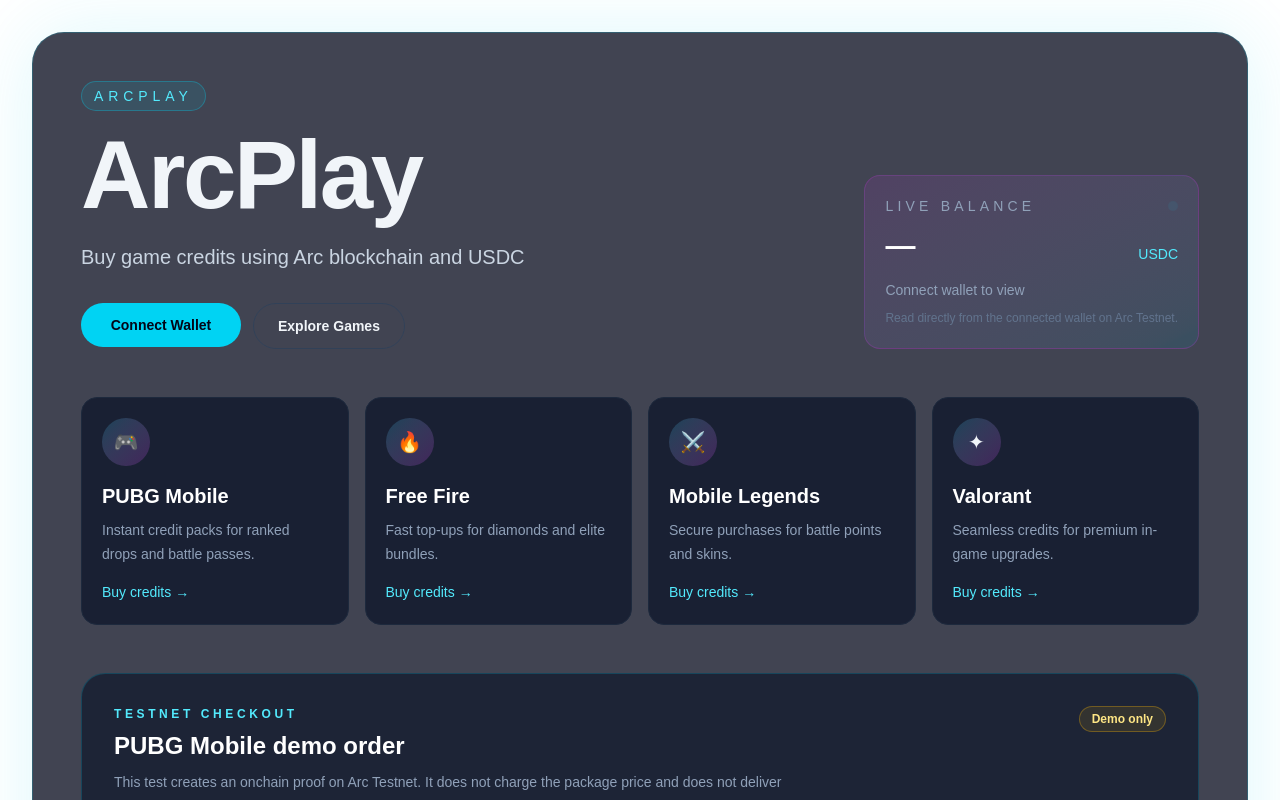
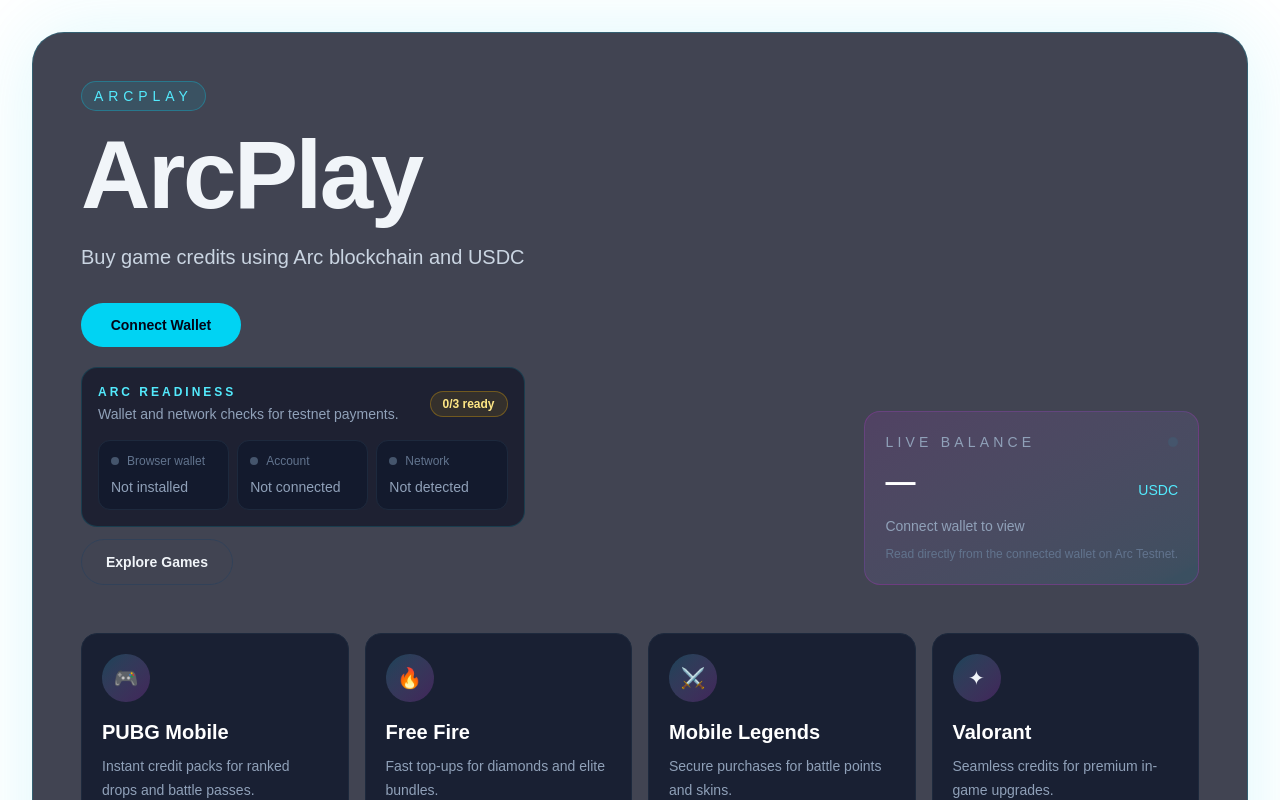
Before and after one commit to kejan2514/arcplay, a Next.js app: page / in a window 1280 px wide. Shown: the top 800 px of the page. Built offline with nearby package versions, Linux system fonts and the light colour scheme; no server answers.

Commit message:
feat: improve Arc wallet readiness

```diff
--- a/src/app/page.tsx
+++ b/src/app/page.tsx
@@ -46,7 +46,7 @@
               <p className="mt-5 max-w-xl text-lg text-slate-300 sm:text-xl">
                 Buy game credits using Arc blockchain and USDC
               </p>
-              <div className="mt-8 flex flex-col gap-3 sm:flex-row">
+              <div className="mt-8 flex flex-col items-start gap-3">
                 <WalletConnect />
                 <a
                   href="#games"
--- a/src/components/wallet-connect.tsx
+++ b/src/components/wallet-connect.tsx
@@ -4,6 +4,8 @@
 import { ARC_NETWORK } from "@/lib/arc-network";
 
 type WalletStatus = "idle" | "connecting" | "connected" | "error";
+
+const DISCONNECTED_KEY = "arcplay:wallet-disconnected";
 
 function shortenAddress(address: string) {
   return `${address.slice(0, 6)}…${address.slice(-4)}`;
@@ -16,53 +18,79 @@
     if (code === -32002) return "A wallet request is already waiting for approval.";
   }
 
-  return "Could not connect to the wallet. Please try again.";
+  return "Could not complete the wallet request. Please try again.";
+}
+
+function networkLabel(chainId: string) {
+  if (!chainId) return "Not detected";
+  if (chainId.toLowerCase() === ARC_NETWORK.chainIdHex.toLowerCase()) {
+    return ARC_NETWORK.chainName;
+  }
+  return `Chain ${Number.parseInt(chainId, 16) || "unknown"}`;
 }
 
 export default function WalletConnect() {
   const [address, setAddress] = useState("");
   const [chainId, setChainId] = useState("");
+  const [hasProvider, setHasProvider] = useState(false);
   const [status, setStatus] = useState<WalletStatus>("idle");
   const [message, setMessage] = useState("");
 
   const isArc = chainId.toLowerCase() === ARC_NETWORK.chainIdHex.toLowerCase();
+  const isReady = Boolean(address) && isArc;
 
   useEffect(() => {
     const provider = window.ethereum;
+    const providerCheck = window.setTimeout(() => setHasProvider(Boolean(provider)), 0);
     if (!provider) return;
 
     let active = true;
+    const manuallyDisconnected = sessionStorage.getItem(DISCONNECTED_KEY) === "true";
+
     Promise.all([
       provider.request<string[]>({ method: "eth_accounts" }),
       provider.request<string>({ method: "eth_chainId" }),
     ])
       .then(([accounts, currentChainId]) => {
         if (!active) return;
+        setChainId(currentChainId);
+        if (!manuallyDisconnected) {
           setAddress(accounts[0] ?? "");
-        setChainId(currentChainId);
           setStatus(accounts[0] ? "connected" : "idle");
+        }
       })
       .catch(() => {
-        // Some wallets block silent reads while locked. The connect button remains available.
+        // Locked wallets can block silent reads; explicit connection stays available.
       });
 
     const handleAccountsChanged = (accounts: string[]) => {
-      setAddress(accounts[0] ?? "");
-      setStatus(accounts[0] ? "connected" : "idle");
+      const nextAddress = accounts[0] ?? "";
+      if (nextAddress) sessionStorage.removeItem(DISCONNECTED_KEY);
+      setAddress(nextAddress);
+      setStatus(nextAddress ? "connected" : "idle");
       setMessage("");
     };
     const handleChainChanged = (nextChainId: string) => {
       setChainId(nextChainId);
       setMessage("");
     };
+    const handleDisconnect = () => {
+      setAddress("");
+      setChainId("");
+      setStatus("idle");
+      setMessage("Wallet disconnected.");
+    };
 
     provider.on?.("accountsChanged", handleAccountsChanged);
     provider.on?.("chainChanged", handleChainChanged);
+    provider.on?.("disconnect", handleDisconnect);
 
     return () => {
       active = false;
+      window.clearTimeout(providerCheck);
       provider.removeListener?.("accountsChanged", handleAccountsChanged);
       provider.removeListener?.("chainChanged", handleChainChanged);
+      provider.removeListener?.("disconnect", handleDisconnect);
     };
   }, []);
 
@@ -77,18 +105,33 @@
     setStatus("connecting");
     setMessage("");
     try {
-      const accounts = await provider.request<string[]>({
-        method: "eth_requestAccounts",
-      });
-      const currentChainId = await provider.request<string>({
-        method: "eth_chainId",
-      });
+      const accounts = await provider.request<string[]>({ method: "eth_requestAccounts" });
+      const currentChainId = await provider.request<string>({ method: "eth_chainId" });
+      sessionStorage.removeItem(DISCONNECTED_KEY);
       setAddress(accounts[0] ?? "");
       setChainId(currentChainId);
       setStatus(accounts[0] ? "connected" : "idle");
     } catch (error) {
       setStatus("error");
       setMessage(getErrorMessage(error));
+    }
+  }
+
+  async function disconnectWallet() {
+    const provider = window.ethereum;
+    sessionStorage.setItem(DISCONNECTED_KEY, "true");
+    setAddress("");
+    setStatus("idle");
+    setMessage("Disconnected from ArcPlay.");
+
+    if (!provider) return;
+    try {
+      await provider.request({
+        method: "wallet_revokePermissions",
+        params: [{ eth_accounts: {} }],
+      });
+    } catch {
+      // Permission revocation is wallet-specific. The ArcPlay session is still cleared.
     }
   }
 
@@ -115,15 +158,13 @@
         try {
           await provider.request({
             method: "wallet_addEthereumChain",
-            params: [
-              {
+            params: [{
               chainId: ARC_NETWORK.chainIdHex,
               chainName: ARC_NETWORK.chainName,
               nativeCurrency: ARC_NETWORK.nativeCurrency,
               rpcUrls: [ARC_NETWORK.rpcUrl],
               blockExplorerUrls: [ARC_NETWORK.explorerUrl],
-              },
-            ],
+            }],
           });
           setChainId(ARC_NETWORK.chainIdHex);
           setStatus("connected");
@@ -140,64 +181,71 @@
     }
   }
 
-  if (!address) {
+  const checks = [
+    { label: "Browser wallet", detail: hasProvider ? "Detected" : "Not installed", pass: hasProvider },
+    { label: "Account", detail: address ? shortenAddress(address) : "Not connected", pass: Boolean(address) },
+    { label: "Network", detail: networkLabel(chainId), pass: isArc },
+  ];
+
   return (
-      <div className="flex flex-col gap-2 sm:items-start">
-        <button
-          type="button"
-          onClick={connectWallet}
-          disabled={status === "connecting"}
-          className="inline-flex min-w-40 items-center justify-center rounded-full bg-cyan-400 px-6 py-3 text-sm font-semibold text-slate-950 transition hover:bg-cyan-300 disabled:cursor-wait disabled:opacity-70"
-        >
+    <div className="w-full max-w-xl">
+      <div className="flex flex-wrap items-center gap-3">
+        {address ? (
+          <>
+            <div className="inline-flex items-center gap-3 rounded-full border border-slate-700 bg-slate-900/80 px-4 py-2.5">
+              <span className={`h-2.5 w-2.5 rounded-full ${isArc ? "bg-emerald-400 shadow-[0_0_12px_rgba(52,211,153,0.9)]" : "bg-amber-400"}`} />
+              <span className="font-mono text-sm font-semibold text-white">{shortenAddress(address)}</span>
+              <span className={`text-xs ${isArc ? "text-emerald-300" : "text-amber-300"}`}>
+                {networkLabel(chainId)}
+              </span>
+            </div>
+            <button type="button" onClick={disconnectWallet} className="text-xs font-semibold text-slate-400 transition hover:text-white">
+              Disconnect
+            </button>
+          </>
+        ) : (
+          <button type="button" onClick={connectWallet} disabled={status === "connecting"} className="inline-flex min-w-40 items-center justify-center rounded-full bg-cyan-400 px-6 py-3 text-sm font-semibold text-slate-950 transition hover:bg-cyan-300 disabled:cursor-wait disabled:opacity-70">
             {status === "connecting" ? "Check wallet…" : "Connect Wallet"}
           </button>
+        )}
+        {address && !isArc && (
+          <button type="button" onClick={switchToArc} disabled={status === "connecting"} className="rounded-full border border-cyan-400/40 px-4 py-2.5 text-xs font-semibold text-cyan-300 transition hover:border-cyan-300 hover:text-cyan-200 disabled:opacity-60">
+            {status === "connecting" ? "Open wallet…" : "Switch to Arc"}
+          </button>
+        )}
+      </div>
+
       {message && (
-          <p className="max-w-sm text-xs leading-5 text-rose-300" role="alert">
+        <p className={`mt-3 max-w-md text-xs leading-5 ${status === "error" ? "text-rose-300" : "text-slate-400"}`} role="status">
           {message}{" "}
-            {!window.ethereum && (
-              <a
-                className="underline underline-offset-2 hover:text-rose-200"
-                href="https://metamask.io/download/"
-                target="_blank"
-                rel="noreferrer"
-              >
-                Get MetaMask
-              </a>
+          {!hasProvider && (
+            <a className="underline underline-offset-2 hover:text-rose-200" href="https://metamask.io/download/" target="_blank" rel="noreferrer">Get MetaMask</a>
           )}
         </p>
       )}
+
+      <section aria-label="Arc network readiness" className="mt-5 rounded-2xl border border-cyan-400/15 bg-slate-950/55 p-4">
+        <div className="flex items-center justify-between gap-4">
+          <div>
+            <p className="text-xs font-semibold uppercase tracking-[0.25em] text-cyan-300">Arc readiness</p>
+            <p className="mt-1 text-sm text-slate-400">Wallet and network checks for testnet payments.</p>
+          </div>
+          <span className={`rounded-full border px-3 py-1 text-xs font-semibold ${isReady ? "border-emerald-400/30 bg-emerald-400/10 text-emerald-300" : "border-amber-400/30 bg-amber-400/10 text-amber-200"}`}>
+            {isReady ? "Ready" : `${checks.filter((check) => check.pass).length}/3 ready`}
+          </span>
+        </div>
+        <div className="mt-4 grid gap-2 sm:grid-cols-3">
+          {checks.map((check) => (
+            <div key={check.label} className="rounded-xl border border-slate-800 bg-slate-900/70 p-3">
+              <div className="flex items-center gap-2">
+                <span className={`h-2 w-2 rounded-full ${check.pass ? "bg-emerald-400" : "bg-slate-600"}`} />
+                <span className="text-xs text-slate-500">{check.label}</span>
+              </div>
+              <p className={`mt-2 truncate text-sm font-medium ${check.pass ? "text-slate-100" : "text-slate-400"}`} title={check.detail}>{check.detail}</p>
+            </div>
+          ))}
+        </div>
+      </section>
     </div>
   );
 }
-
-  return (
-    <div className="flex flex-col gap-2 sm:items-start">
-      <div className="inline-flex items-center gap-3 rounded-full border border-slate-700 bg-slate-900/80 px-4 py-2.5">
-        <span
-          className={`h-2.5 w-2.5 rounded-full ${isArc ? "bg-emerald-400 shadow-[0_0_12px_rgba(52,211,153,0.9)]" : "bg-amber-400"}`}
-        />
-        <span className="font-mono text-sm font-semibold text-white">
-          {shortenAddress(address)}
-        </span>
-        <span className={`text-xs ${isArc ? "text-emerald-300" : "text-amber-300"}`}>
-          {isArc ? "Arc connected" : `Chain ${parseInt(chainId, 16) || "unknown"}`}
-        </span>
-      </div>
-      {!isArc && (
-        <button
-          type="button"
-          onClick={switchToArc}
-          disabled={status === "connecting"}
-          className="text-left text-xs font-semibold text-cyan-300 transition hover:text-cyan-200 disabled:opacity-60"
-        >
-          {status === "connecting" ? "Open wallet to continue…" : `Switch to ${ARC_NETWORK.chainName} →`}
-        </button>
-      )}
-      {message && (
-        <p className="max-w-sm text-xs leading-5 text-rose-300" role="alert">
-          {message}
-        </p>
-      )}
-    </div>
-  );
-}
--- a/src/types/ethereum.d.ts
+++ b/src/types/ethereum.d.ts
@@ -7,6 +7,7 @@
   request<T = unknown>(request: EthereumRequest): Promise<T>;
   on?(event: "accountsChanged", listener: (accounts: string[]) => void): void;
   on?(event: "chainChanged", listener: (chainId: string) => void): void;
+  on?(event: "disconnect", listener: () => void): void;
   removeListener?(
     event: "accountsChanged",
     listener: (accounts: string[]) => void,
@@ -15,6 +16,7 @@
     event: "chainChanged",
     listener: (chainId: string) => void,
   ): void;
+  removeListener?(event: "disconnect", listener: () => void): void;
 }
 
 interface Window {
```
Lines whose indentation alone changed are shown as unchanged.
